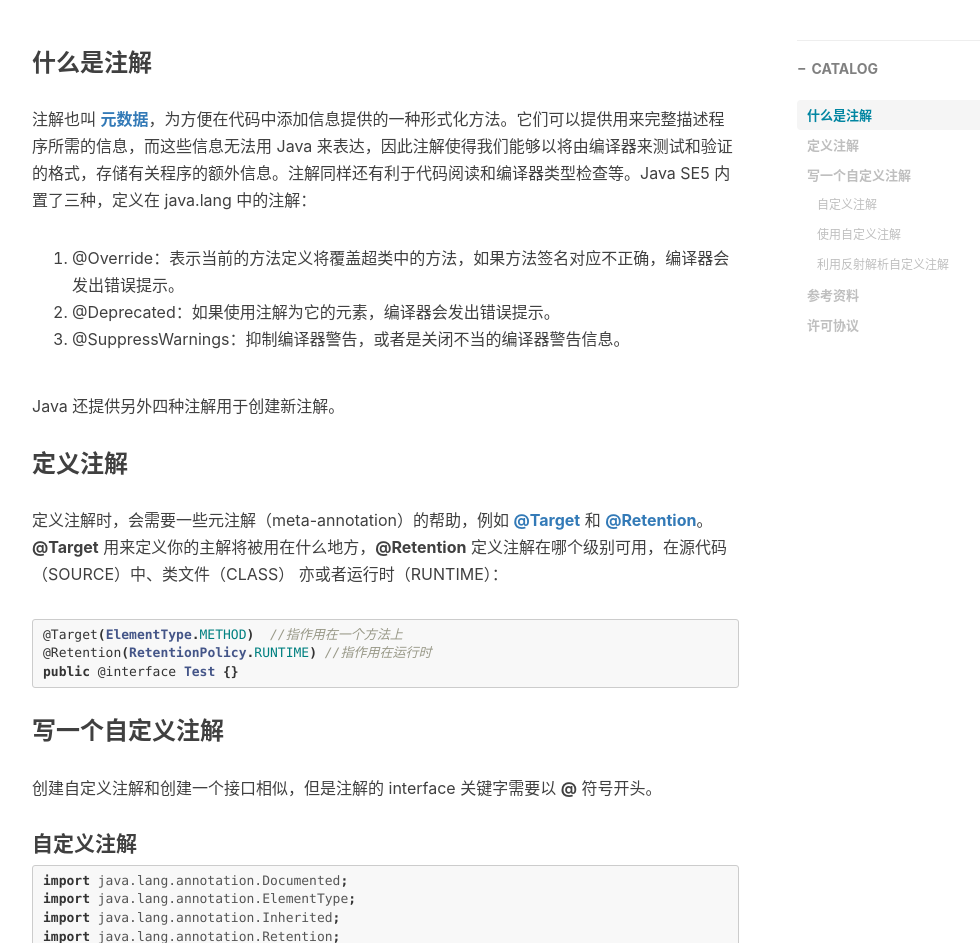
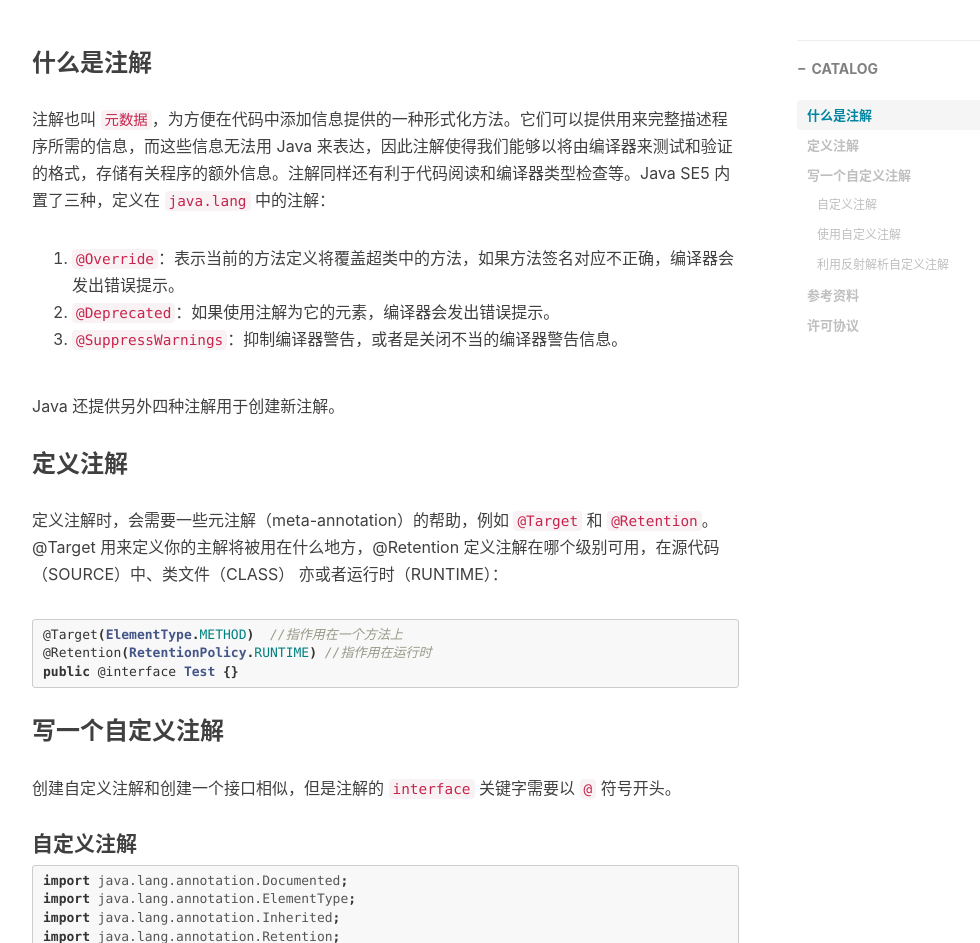
Before and after one commit to jiayangchen/jiayangchen.github.io, a Jekyll site: the page built from _posts/2017-08-30-java-reflect.md, in a window 1280 px wide and 1400 px high. Shown: the part 457-1400 px from the top of the window, without its empty margins (233-1213 px from the left). Built offline with Jekyll 4.4.1, drawn with Linux system fonts in a browser that asks for light colours; nearby versions of some CDN libraries; comment, search, counter and statistics services are not loaded.

Commit message:
update emphasis tag

````diff
--- a/_posts/2017-08-30-java-reflect.md
+++ b/_posts/2017-08-30-java-reflect.md
@@ -12,16 +12,16 @@ tags:
 ---
 
 ### 什么是注解
-注解也叫 <a href="https://en.wikipedia.org/wiki/Metadata" target="_blank"><b>元数据</b></a>，为方便在代码中添加信息提供的一种形式化方法。它们可以提供用来完整描述程序所需的信息，而这些信息无法用 Java 来表达，因此注解使得我们能够以将由编译器来测试和验证的格式，存储有关程序的额外信息。注解同样还有利于代码阅读和编译器类型检查等。Java SE5 内置了三种，定义在 java.lang 中的注解：
+注解也叫 `元数据`，为方便在代码中添加信息提供的一种形式化方法。它们可以提供用来完整描述程序所需的信息，而这些信息无法用 Java 来表达，因此注解使得我们能够以将由编译器来测试和验证的格式，存储有关程序的额外信息。注解同样还有利于代码阅读和编译器类型检查等。Java SE5 内置了三种，定义在 `java.lang` 中的注解：
 
-1. @Override：表示当前的方法定义将覆盖超类中的方法，如果方法签名对应不正确，编译器会发出错误提示。
-2. @Deprecated：如果使用注解为它的元素，编译器会发出错误提示。
-3. @SuppressWarnings：抑制编译器警告，或者是关闭不当的编译器警告信息。
+1. `@Override`：表示当前的方法定义将覆盖超类中的方法，如果方法签名对应不正确，编译器会发出错误提示。
+2. `@Deprecated`：如果使用注解为它的元素，编译器会发出错误提示。
+3. `@SuppressWarnings`：抑制编译器警告，或者是关闭不当的编译器警告信息。
 
 Java 还提供另外四种注解用于创建新注解。
 
 ### 定义注解
-定义注解时，会需要一些元注解（meta-annotation）的帮助，例如 <a><b>@Target</b></a> 和 <a><b>@Retention</b></a>。 <b>@Target</b> 用来定义你的主解将被用在什么地方，<b>@Retention</b> 定义注解在哪个级别可用，在源代码（SOURCE）中、类文件（CLASS） 亦或者运行时（RUNTIME）：
+定义注解时，会需要一些元注解（meta-annotation）的帮助，例如 `@Target` 和 `@Retention`。 @Target 用来定义你的主解将被用在什么地方，@Retention 定义注解在哪个级别可用，在源代码（SOURCE）中、类文件（CLASS） 亦或者运行时（RUNTIME）：
 
 ```java
 @Target(ElementType.METHOD)  //指作用在一个方法上
@@ -30,7 +30,7 @@ public @interface Test {}
 ```
 
 ### 写一个自定义注解
-创建自定义注解和创建一个接口相似，但是注解的 interface 关键字需要以 <b>@</b> 符号开头。
+创建自定义注解和创建一个接口相似，但是注解的 `interface` 关键字需要以 `@` 符号开头。
 
 #### 自定义注解
 ```java
@@ -87,7 +87,7 @@ public static void main(String[] args) {
 ```
 
 #### 利用反射解析自定义注解
-注解的 <b>RetentionPolicy</b> 应该设置为 <b>RUNTIME</b> 否则 java 类的注解信息在执行过程中将不可用，那么我们也不能从中得到任何和注解有关的数据。
+注解的 `RetentionPolicy` 应该设置为 `RUNTIME` 否则 java 类的注解信息在执行过程中将不可用，那么我们也不能从中得到任何和注解有关的数据。
 
 ```java
 import java.lang.annotation.Annotation;
````
